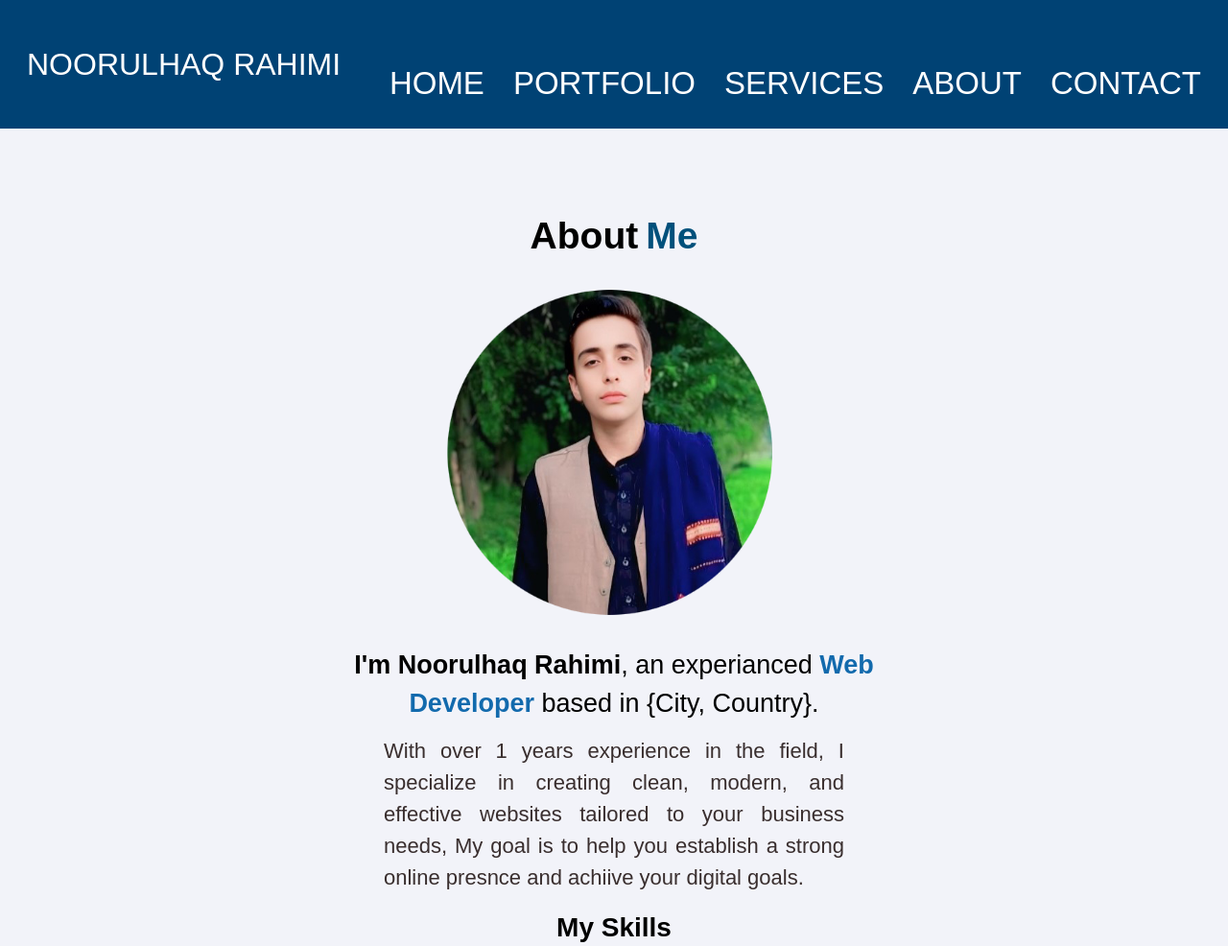
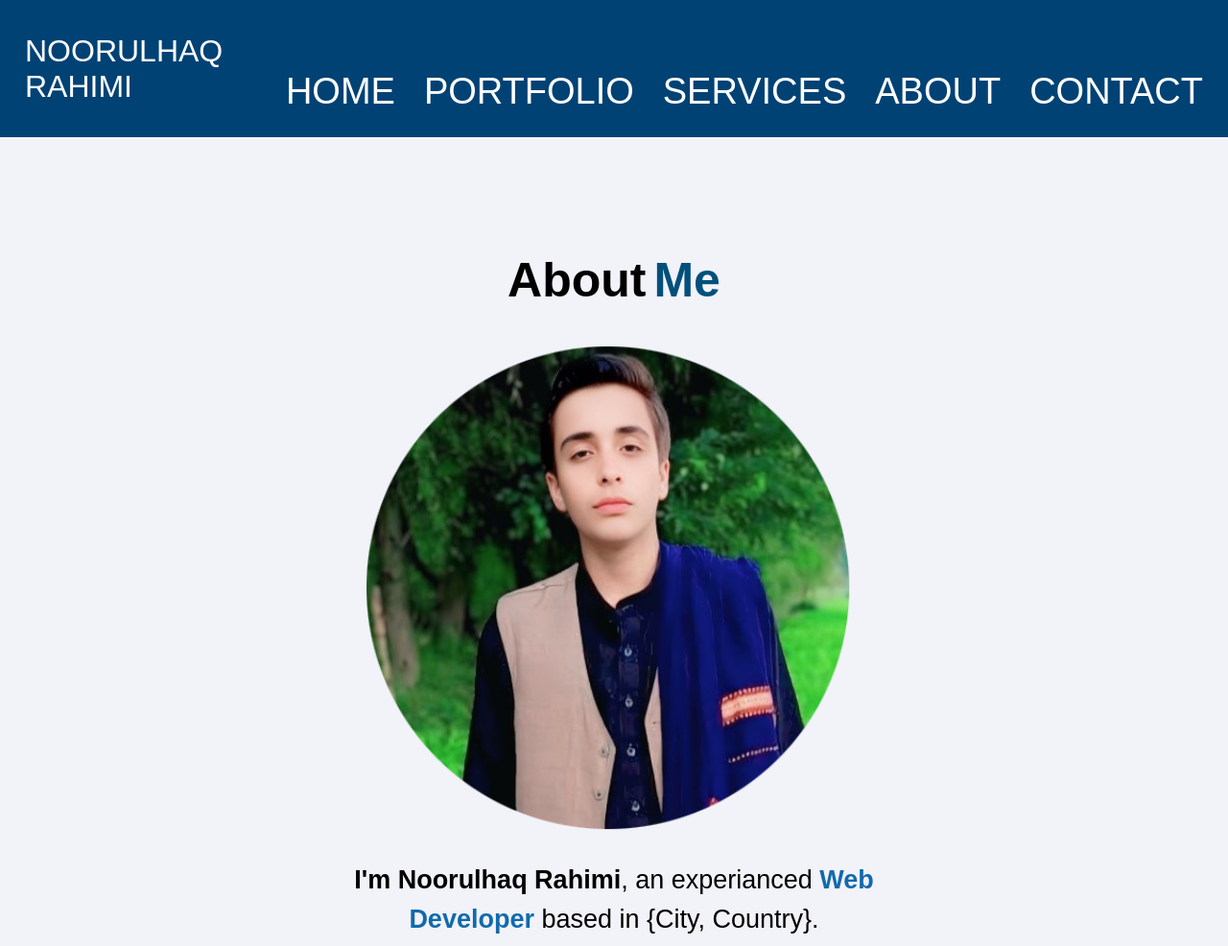
Before and after one commit to noorulhaqrahimi/NoorulhaqRahimiWebsite, a plain HTML site: page Aboute.html in a window 1280 px wide. Shown: the top 986 px of the page at 96% size. Drawn offline with Linux system fonts and the light colour scheme.

Commit message:
fix to tablet size responsive

```diff
--- a/About.css
+++ b/About.css
@@ -1080,8 +1080,8 @@
 
 @media (min-width: 850px){
 nav a{
-  font-size: 33px;
-  margin-top: 40px;
+  font-size: 38px;
+  margin-top: 48px;
 }
 
 .logo{
@@ -1089,25 +1089,28 @@
 }
 
 .nav-bar{
-  padding: 28px;
+  padding: 26px;
 }
 
 .open-menu{
   font-size: 2rem;
+  margin-right: 16px;
 }
 
 .close-menu{
   font-size: 2rem;
+  margin-right: 16px;
+  margin-top: 8px;
 }
 
 .about {
   display: flex;
   justify-self: center;
   color: black;
-  font-size: 39px;
+  font-size: 50px;
   font-weight: 550;
   font-family: "Avenir", sans-serif;
-  margin-top: 90px;
+  margin-top: 120px;
 }
 
 .about1 {
@@ -1121,9 +1124,9 @@
 }
 
 .img1 {
-  width: 370px;
+  width: 550px;
   margin-top: 22px;
-  margin-bottom: 10px;
+  margin-bottom: 0;
   border-radius: 50%;
 }
 
```
